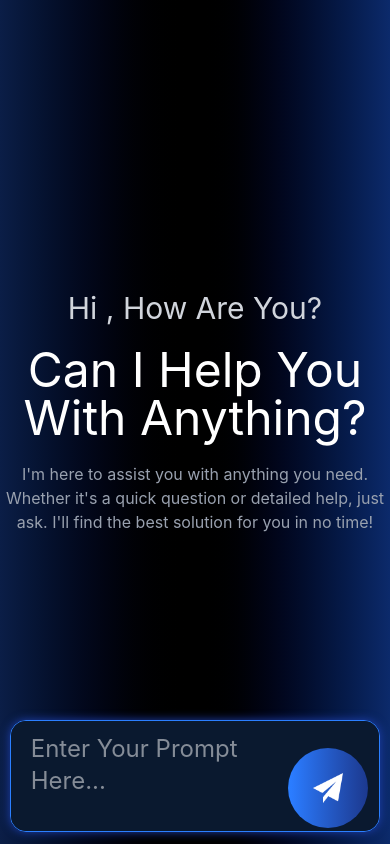
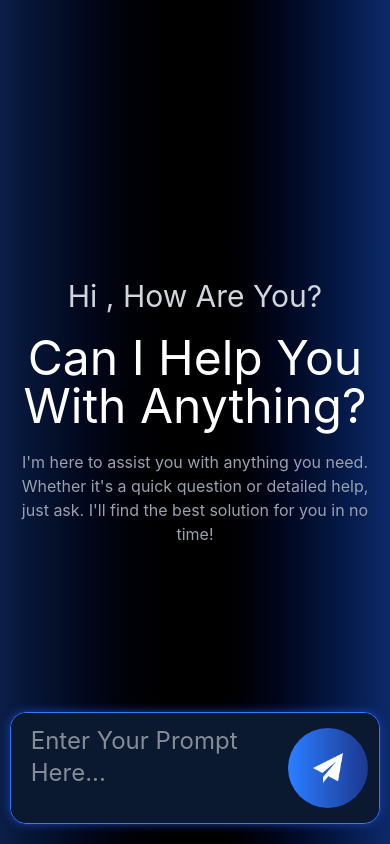
Before and after one commit to vinit-chawlaa/chatbotai, a React (Vite) app: page / in a window 390 px wide. Built offline with nearby package versions, Linux system fonts and the light colour scheme.

Commit message:
Updated chatbot UI and fixed mobile responsiveness

```diff
--- a/src/components/Chatbot.jsx
+++ b/src/components/Chatbot.jsx
@@ -101,7 +101,7 @@ const Chatbot = () => {
   return (
     <>
       <div className={`w-[100%] h-[100vh] bg-gradient-to-r from-[#0B1E47] via-[#000000] to-[#0C2A6B]
- relative overflow-x-hidden  flex justify-center ${show ? '' : 'items-center'} py-10`}>
+ relative flex justify-center ${show ? '' : 'items-center'} py-10`}>
 
         {show  ? (
           <div className='overflow-y-auto w-full max-h-[65vh] 2xl:max-h-[75vh] flex flex-col gap-5 px-10'>
@@ -121,7 +121,7 @@ const Chatbot = () => {
         )
         :
         (
-          <div>
+          <div className='px-3'>
           <h2 className='text-gray-300 text-center text-3xl pb-5'>Hi , How Are You?</h2>
           <h1 className='text-white text-5xl text-center' ref={typedref}></h1>
           <p className='text-gray-400 py-5 max-w-160 text-center'>I'm here to assist you with anything you need. Whether it's a quick question or detailed help, just ask. I'll find the best solution for you in no time!</p>
@@ -130,8 +130,8 @@ const Chatbot = () => {
         }
 
 
-        <textarea type="text" value={ques} onChange={(e) => setQues(e.target.value)} ref={inputref} className='w-[95%] pr-25 break-words bg-[#0A192F] text-white absolute bottom-3 pb-15 px-5 text-2xl pt-3 rounded-2xl my-10 outline-none 	border border-blue-500 shadow-[0px_0px_10px_#1E40AF] overflow-y-auto h-28 resize-none' placeholder='Enter Your Prompt Here...' onKeyDown={handlekeydown}/>
-        <button className='bg-yellow-200 cursor-pointer fixed xl:right-14 bottom-4 p-5 rounded-[50%] w-20 h-20 mx-2 bg-gradient-to-r from-blue-500 to-blue-900 lg:right-10 md:right-9 sm:right-7 right-5.5' onClick={getdata}>
+        <textarea type="text" value={ques} onChange={(e) => setQues(e.target.value)} ref={inputref} className='w-[95%] pr-25 break-words bg-[#0A192F] text-white absolute bottom-5 pb-15 px-5 text-2xl pt-3 rounded-2xl my-10 outline-none 	border border-blue-500 shadow-[0px_0px_10px_#1E40AF] overflow-y-auto h-28 resize-none' placeholder='Enter Your Prompt Here...' onKeyDown={handlekeydown}/>
+        <button className='bg-yellow-200 cursor-pointer fixed xl:right-14 bottom-9 p-5 rounded-[50%] w-20 h-20 mx-2 bg-gradient-to-r from-blue-500 to-blue-900 lg:right-10 md:right-9 sm:right-7 right-5.5 block' onClick={getdata}>
           <img src={send} alt="send icon" className='filter invert'/>
         </button>
         </div>
--- a/src/index.css
+++ b/src/index.css
@@ -2,7 +2,6 @@
 
 body {
     font-family: 'Inter', sans-serif;
-    overflow-y: hidden;
 }
 
 *{
```
